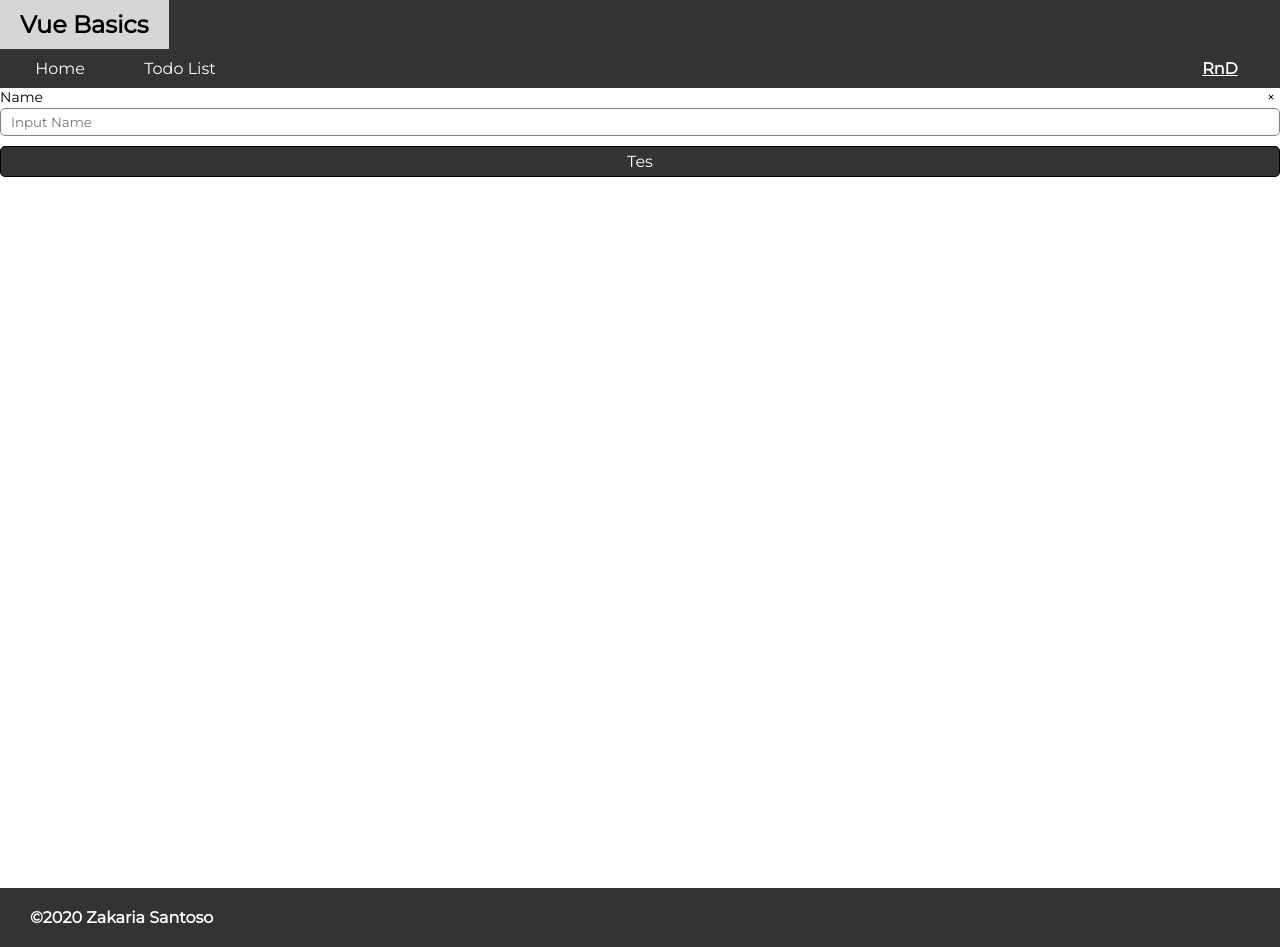
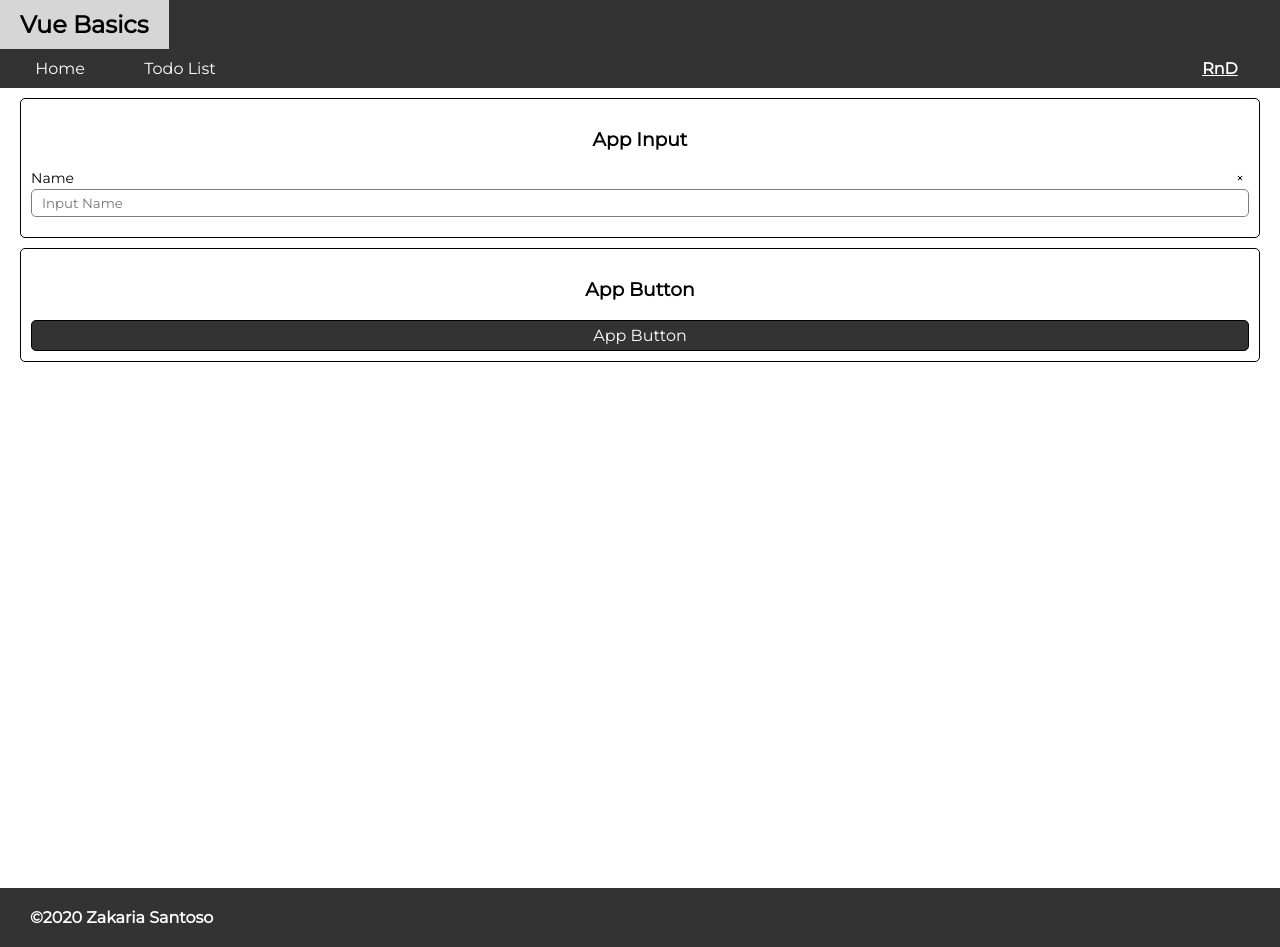
Before and after one commit to zakariasantoso/vue-basic, a Vue app: page /showcase in a window 1280 px wide. Built offline with nearby package versions, Linux system fonts and the light colour scheme.

Commit message:
Updated Showcase Page (Added Section and Styling)

```diff
--- a/src/views/Showcase.vue
+++ b/src/views/Showcase.vue
@@ -1,11 +1,23 @@
 <template>
-	<div class="note-page">
-		<app-input
-			name="name"
-			label="Name"
-			v-model="name"
-		/>
-		<app-button :is-full-width="true" :isLoading="false">Tes</app-button>
+	<div class="showcase-page">
+		<section>
+			<h3>App Input</h3>
+			<app-input
+				name="name"
+				label="Name"
+				v-model="name"
+			/>
+		</section>
+
+		<section>
+			<h3>App Button</h3>
+			<app-button
+				:is-full-width="true"
+				:isLoading="false"
+			>
+				App Button
+			</app-button>
+		</section>
 	</div>
 </template>
 
@@ -27,6 +39,21 @@ export default {
 }
 </script>
 
-<style>
+<style lang="scss">
+.showcase-page {
+	section {
+		display: flex;
+		flex-direction: column;
+		justify-content: center;
+		margin: 10px 20px;
+		padding: 10px;
 
+		border: 1px solid black;
+		border-radius: 5px;
+	}
+
+	h3 {
+		text-align: center;
+	}
+}
 </style>
```
